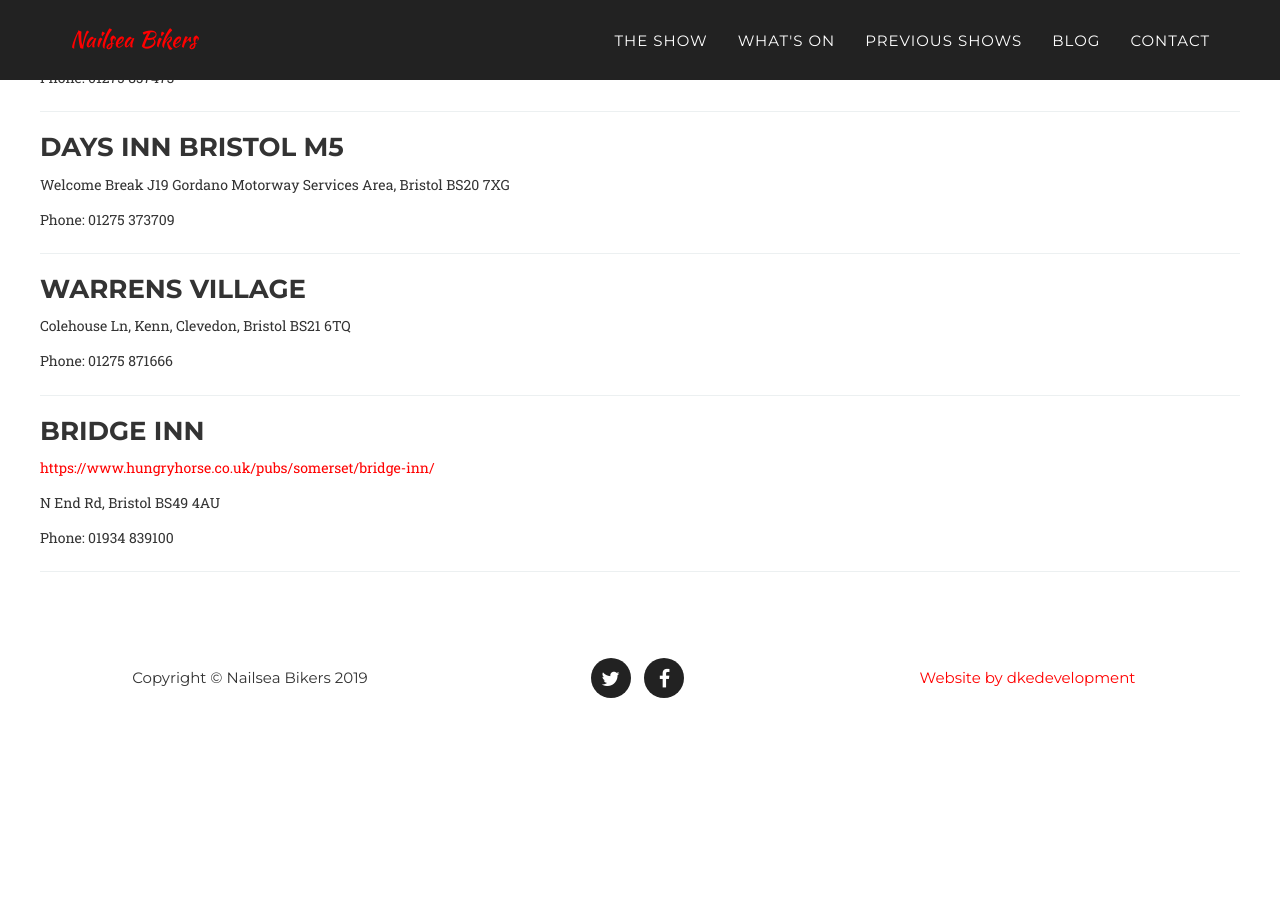
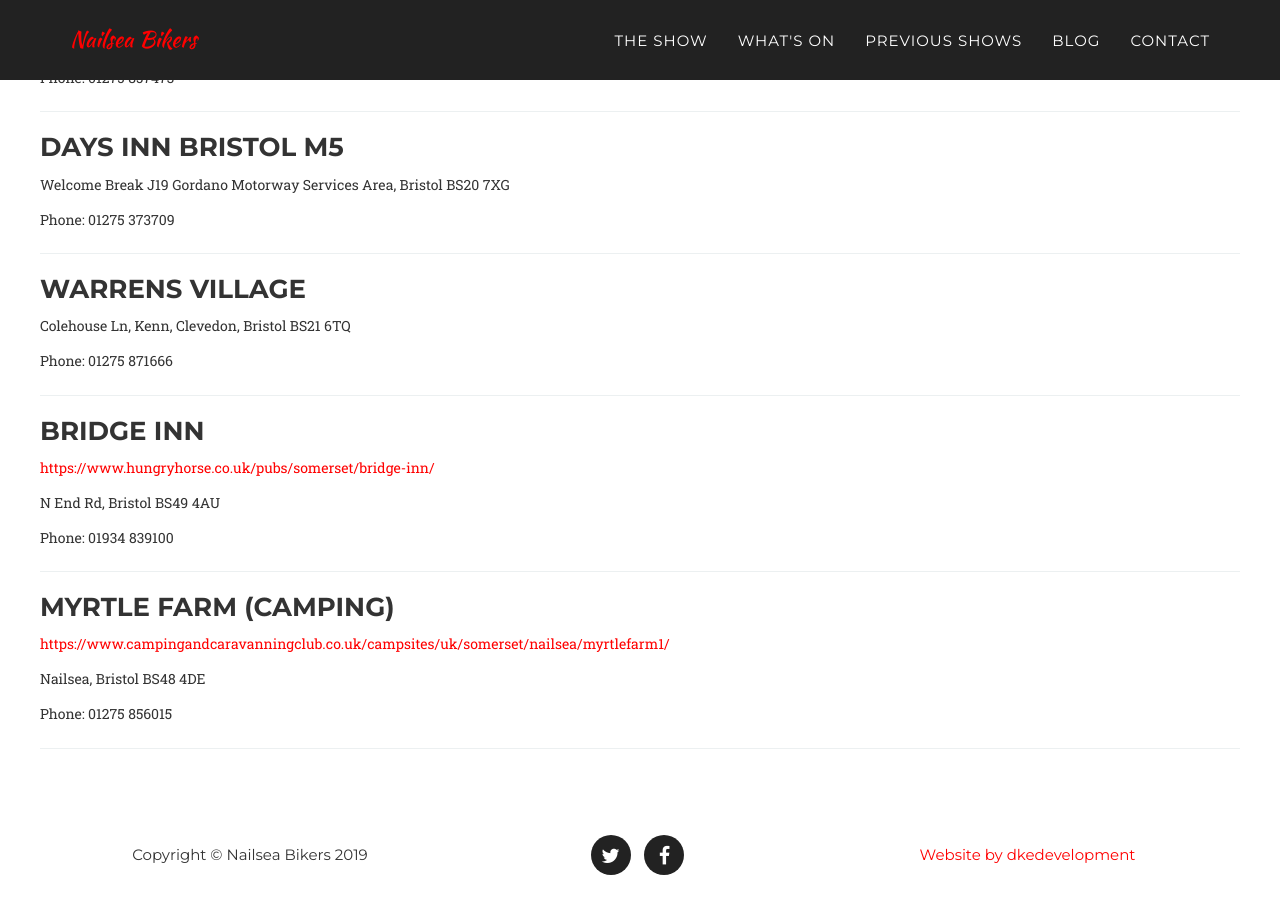
Before and after one commit to nailsea-bikers/nailsea-bikers.github.io, a Jekyll site: the page built from _posts/2019-03-09-guest-houses.markdown, in a window 1280 px wide and 900 px high, scrolled down 2247 px. Built offline with Jekyll 4.4.1, drawn with Linux system fonts in a browser that asks for light colours; some web fonts are replaced; before the commit the page ends 2970 px from its top, so only the background shows below that.

Commit message:
Add Myrtle farm camping

```diff
--- a/_posts/2019-03-09-guest-houses.markdown
+++ b/_posts/2019-03-09-guest-houses.markdown
@@ -116,3 +116,12 @@
 Phone: 01934 839100
 
 ---
+### Myrtle Farm (Camping)
+
+[https://www.campingandcaravanningclub.co.uk/campsites/uk/somerset/nailsea/myrtlefarm1/](https://www.campingandcaravanningclub.co.uk/campsites/uk/somerset/nailsea/myrtlefarm1/)
+
+Nailsea, Bristol BS48 4DE
+
+Phone: 01275 856015
+
+---
```
